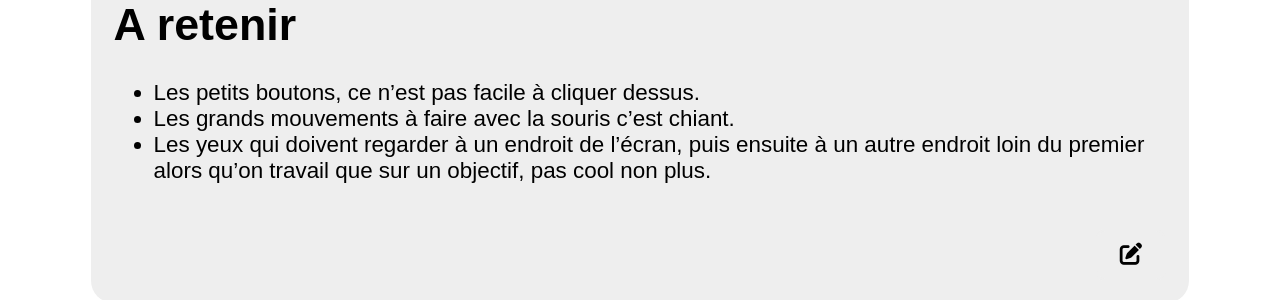
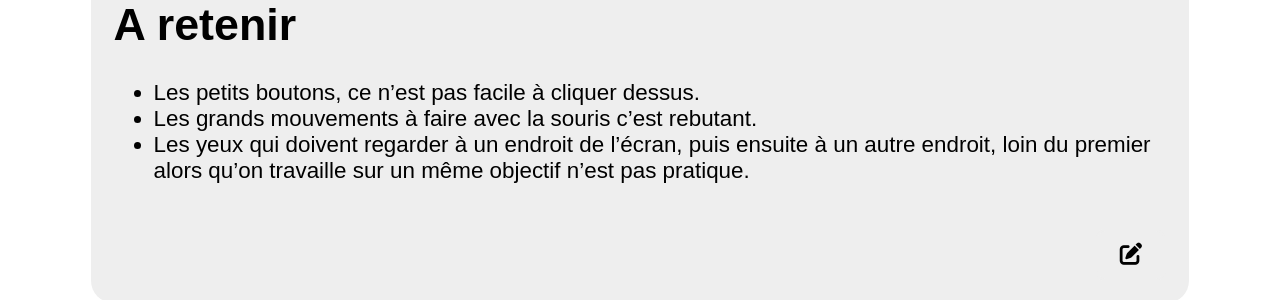
Before and after one commit to ux-lois/ux-lois.github.io, a Jekyll site: the page built from docs/_cards/02-fitts.md, in a window 1280 px wide. Shown: the part 1168-1468 px from the top of the page. Built offline with Jekyll 4.4.1, drawn with Linux system fonts in a browser that asks for light colours; nearby versions of some CDN libraries.

Commit message:
dev: style

```diff
--- a/docs/_cards/02-fitts.md
+++ b/docs/_cards/02-fitts.md
@@ -36,5 +36,5 @@ domaines, tels que le sport, la musique et les jeux vidéo.
 # A retenir
 
 - Les petits boutons, ce n'est pas facile à cliquer dessus.
-- Les grands mouvements à faire avec la souris c'est chiant.
-- Les yeux qui doivent regarder à un endroit de l'écran, puis ensuite à un autre endroit loin du premier alors qu'on travail que sur un objectif, pas cool non plus.
+- Les grands mouvements à faire avec la souris c'est rebutant.
+- Les yeux qui doivent regarder à un endroit de l'écran, puis ensuite à un autre endroit, loin du premier alors qu'on travaille sur un même objectif n'est pas pratique.
```
